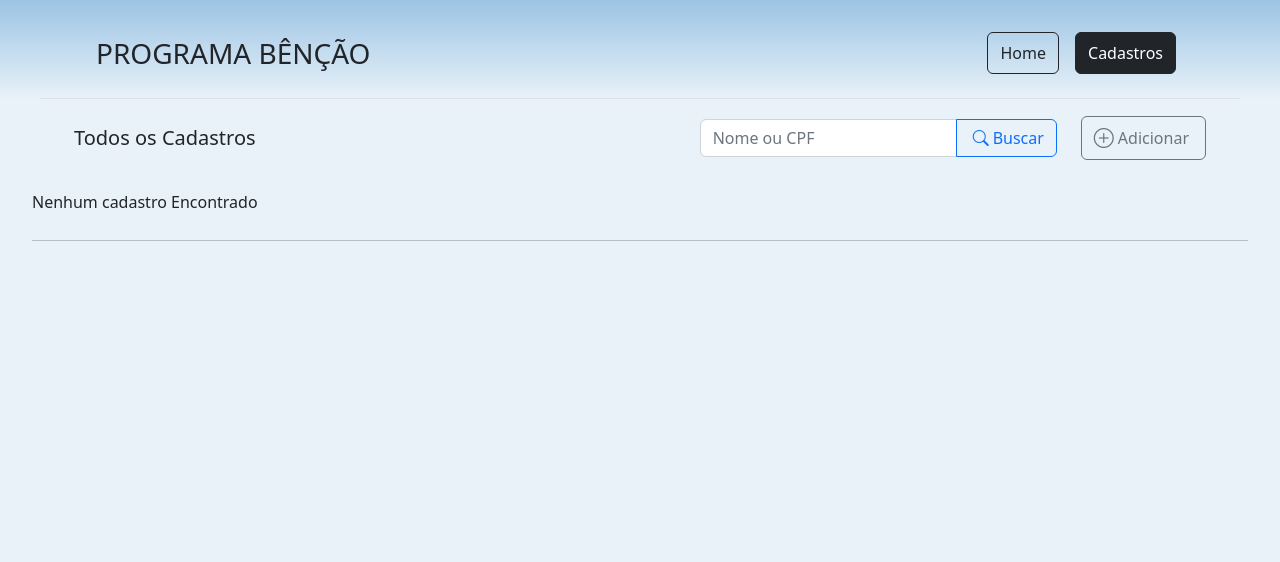
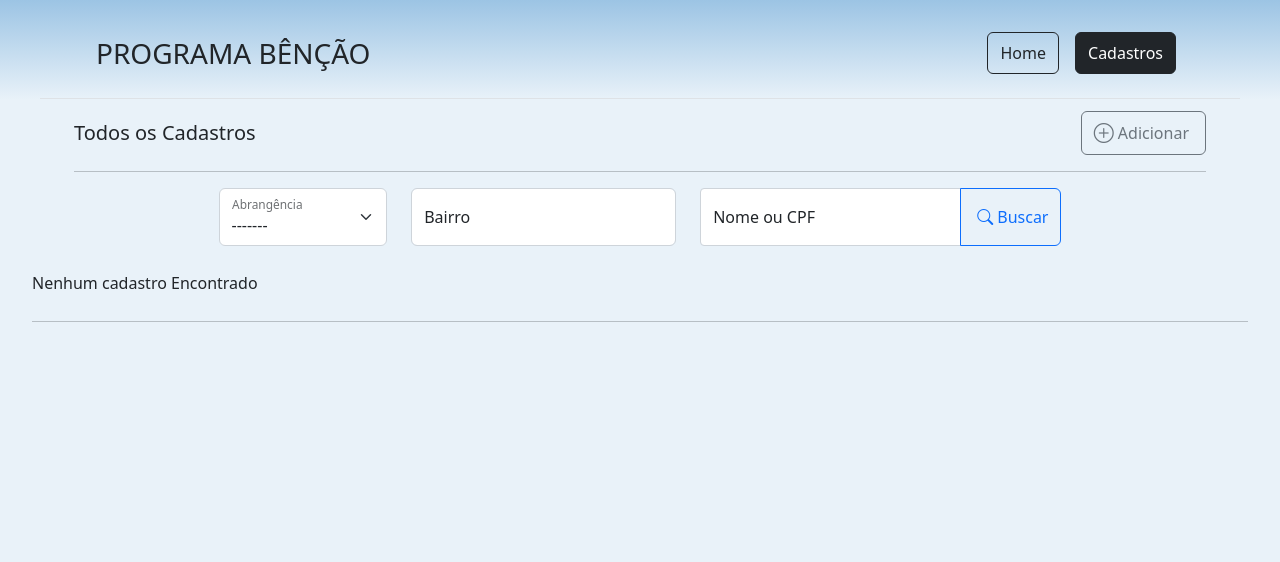
Before and after one commit to JonasLimaDev/sistema_projeto_bencao, a Django app: page /cadastros/lista/ in a window 1280 px wide. Shown: the top 562 px of the page. Run offline with Django 4.2, Linux system fonts and the light colour scheme; the visitor is signed in with stand-in values (Sample User, id 1); data that the repository does not hold is empty.

Commit message:
adição dos filtros individuais de bairro e abrangência

```diff
--- a/cadastros/models.py
+++ b/cadastros/models.py
@@ -288,6 +288,7 @@ class Endereco(models.Model):
     numero = models.CharField(max_length=35, null=True, blank=True)
     complemento = models.CharField(max_length=170, null=True, blank=True)
     ponto_referencia = models.CharField(max_length=250, null=True, blank=True, verbose_name="Ponto de Referência")
+
     bairro = models.ForeignKey(Bairro, on_delete=models.CASCADE)
     cep = models.CharField(max_length=15, null=True, blank=True, verbose_name="CEP")
 
--- a/cadastros/templates/cadastros/lista_cadastros.html
+++ b/cadastros/templates/cadastros/lista_cadastros.html
@@ -3,7 +3,6 @@
 {% block title %}Todos Cadastros{% endblock title %}
 {% block barra_titulo %}
 <div class="row align-items-center justify-content-content-between ">
-
   <div class="col-3 ">
     <h5 class="card-title ">Todos os Cadastros</h5>
   </div>
@@ -16,36 +15,13 @@
     <div class="mx-1 ">
       <nav class="navbar navbar-expand-lg navbar-light">
         <div class="container-fluid">
-          <form class="d-flex " method="post">
-            {% csrf_token %}
-            <!-- <div class="input-group me-1">
-              <span class="input-group-text" id="basic-addon1">Bairro</span>
-              <input type="text" class="form-control rounded-end" list="datalistOptions"  aria-describedby="basic-addon1" id="exampleDataList" placeholder="Selecione um Bairro">
-              <datalist id="datalistOptions">
-                <option value="San Francisco">
-                <option value="New York">
-                <option value="Seattle">
-                <option value="Los Angeles">
-                <option value="Chicago">
-              </datalist>
-            </div> -->
-            <div class="input-group w-100">
-              <input class="form-control " name="busca" type="search" placeholder="Nome ou CPF" aria-label="Search">
-              <button class="btn btn-outline-primary" type="submit" id="button-addon2"><i
-                  class="bi bi-search mx-1"></i>Buscar</button>
-            </div>
-          </form>
+
 
         </div>
       </nav>
 
     </div>
     <div class="ms-2">
-
-      {% comment %} <a href="{% url 'listar_cadastros' %}" type="button" class="btn btn-outline-secondary "><i
-          class="bi bi-file-text align-middle" style="font-size: 1.25rem;"></i><span
-          class="align-middle mx-1">Todos</span></a> {% endcomment %}
-
       <a href="{% url 'adicionar_cadastro' %}" type="button" class="btn btn-outline-secondary "><i
           class="bi bi-plus-circle align-middle" style="font-size: 1.25rem;"></i><span
           class="align-middle mx-1">Adicionar</span></a>
@@ -53,6 +29,46 @@
     </div>
   </div>
 </div>
+<hr>
+<form class="d-flex row  align-items-center justify-content-center py-0 p-0 " method="post">
+  {% csrf_token %}
+    <div class="col-2">
+
+      <div class="form-floating py-0">
+      <select class="form-select rounded form-control-sm " aria-label="Default select example"  onchange="this.form.submit()" name="cras">
+        <option selected>-------</option>
+        <option value="1">CRAS I</option>
+        <option value="2">CRAS II</option>
+        <option value="3">CRAS III</option>
+      </select>
+      <label class="form-control-sm" for="floatingSelect">Abrangência</label>
+      </div>
+      </div>
+      <div class="col-3">
+        <div class="form-floating">
+
+        <input class="form-control  form-control-sm rounded " list="datalistOptions" id="exampleDataList" placeholder="Buscar por Bairro"  onchange="this.form.submit()" autocomplete="off" name="bairro">
+        <label for="floatingSelect ">Bairro</label>
+        <datalist id="datalistOptions" >
+          {% for bairro in lista_bairros %}
+          <option value="{{bairro}}">
+          {%endfor%}
+        </datalist>
+
+      </div>
+    </div>
+    <div class="col-4">
+      <div class="input-group">
+        <div class="form-floating ">
+          <input class="form-control form-control-sm" name="busca" type="search" placeholder="Nome ou CPF" aria-label="Search">
+          <label for="floatingInput">Nome ou CPF</label>
+        </div>
+        <button class="btn btn-outline-primary" type="submit" id="button-addon2"><i
+          class="bi bi-search mx-1"></i>Buscar</button>
+      </div>
+    </div>
+
+    </form>
 
 {% endblock barra_titulo %}
 {% block main %}
--- a/cadastros/views.py
+++ b/cadastros/views.py
@@ -46,6 +46,7 @@ class ListaCadastroView(TemplateView):
 
     def get_context_data(self, **kwargs):
         context = super().get_context_data(**kwargs)
+        bairros = Bairro.objects.all()
         argumento = None
         if 'filter' in self.kwargs:
             argumento = self.kwargs['filter']
@@ -53,7 +54,11 @@ class ListaCadastroView(TemplateView):
                 argumento = argumento.split(':')
             elif "id" in argumento:
                 argumento = argumento.split(':')
+            elif "bairro" in argumento:
+                argumento = argumento.split(':')
             elif "cpf" in argumento:
+                argumento = argumento.split(':')
+            elif "cras" in argumento:
                 argumento = argumento.split(':')
 
         if argumento:
@@ -62,6 +67,10 @@ class ListaCadastroView(TemplateView):
                 lista_cadastro = buscar_cadastro_nome(argumento[1])
             elif argumento[0] == 'cpf':
                 lista_cadastro = buscar_cadastro_cpf(argumento[1])
+            elif argumento[0] =='bairro':
+                lista_cadastro = buscar_cadastro_bairro(argumento[1])
+            elif argumento[0] =='cras':
+                lista_cadastro = Cadastro.objects.filter(abrangencia=argumento[1])
             elif argumento[0] == 'id':
                 lista_cadastro.append(get_object_or_404(Cadastro, id=argumento[1]))
 
@@ -73,11 +82,14 @@ class ListaCadastroView(TemplateView):
         page_number = self.request.GET.get('page')
         page_obj = paginator.get_page(page_number)
         context['page_obj'] = page_obj
+        context['lista_bairros'] = bairros
         return context
 
     # #@method_decorator(login_required)
     def post(self, request, *args, **kwargs):
         busca = request.POST['busca']
+        bairro = request.POST['bairro']
+        cras = request.POST['cras']
         if busca:
             if len(busca) == 11 and busca.isdigit():
                 return redirect('listar_cadastros', "cpf:" + request.POST['busca'])
@@ -85,6 +97,10 @@ class ListaCadastroView(TemplateView):
                 return redirect('listar_cadastros', "id:" + request.POST['busca'])
             else:
                 return redirect('listar_cadastros', "name:" + request.POST['busca'])
+        elif bairro:
+            return redirect('listar_cadastros', "bairro:" + request.POST['bairro'])
+        elif cras:
+            return redirect('listar_cadastros', "cras:" + request.POST['cras'])
         else:
             return redirect('listar_cadastros')
 
```
Also changed, not shown: cadastros/services.py (+13 -0 lines).
